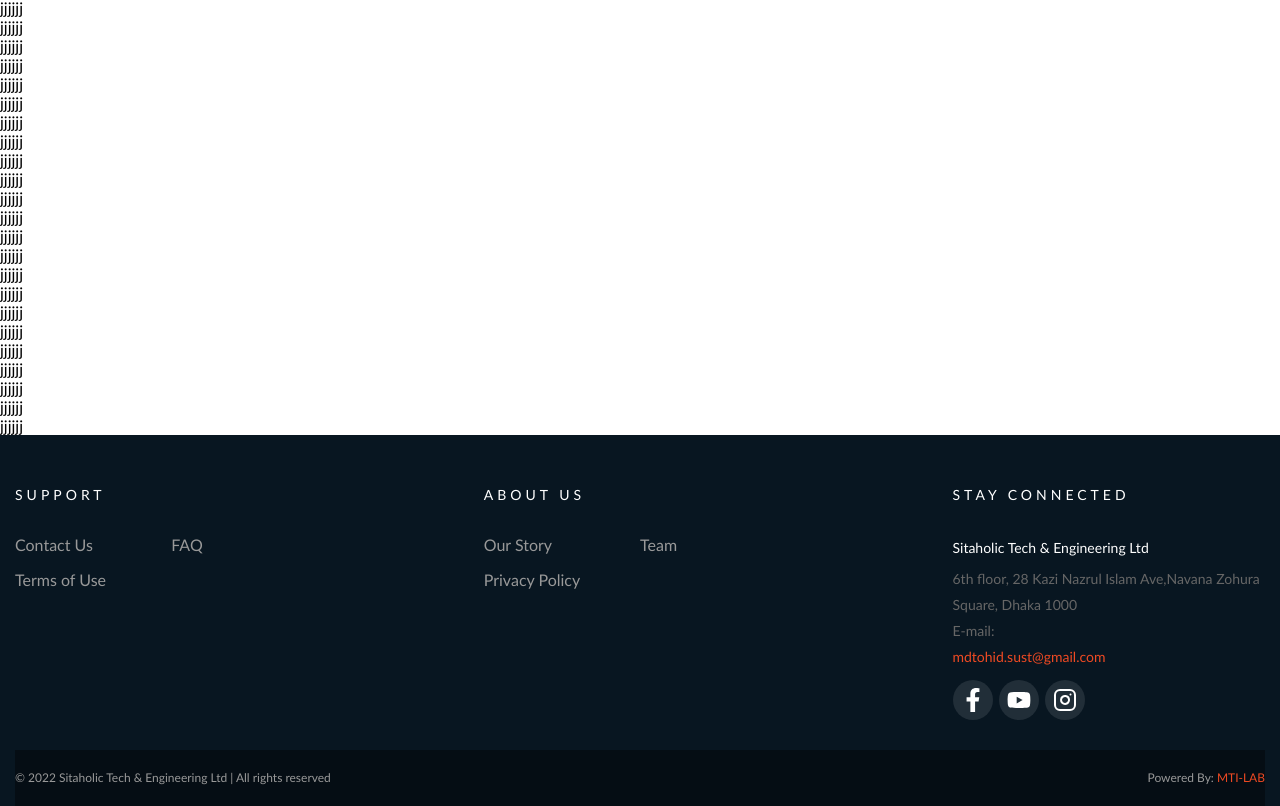
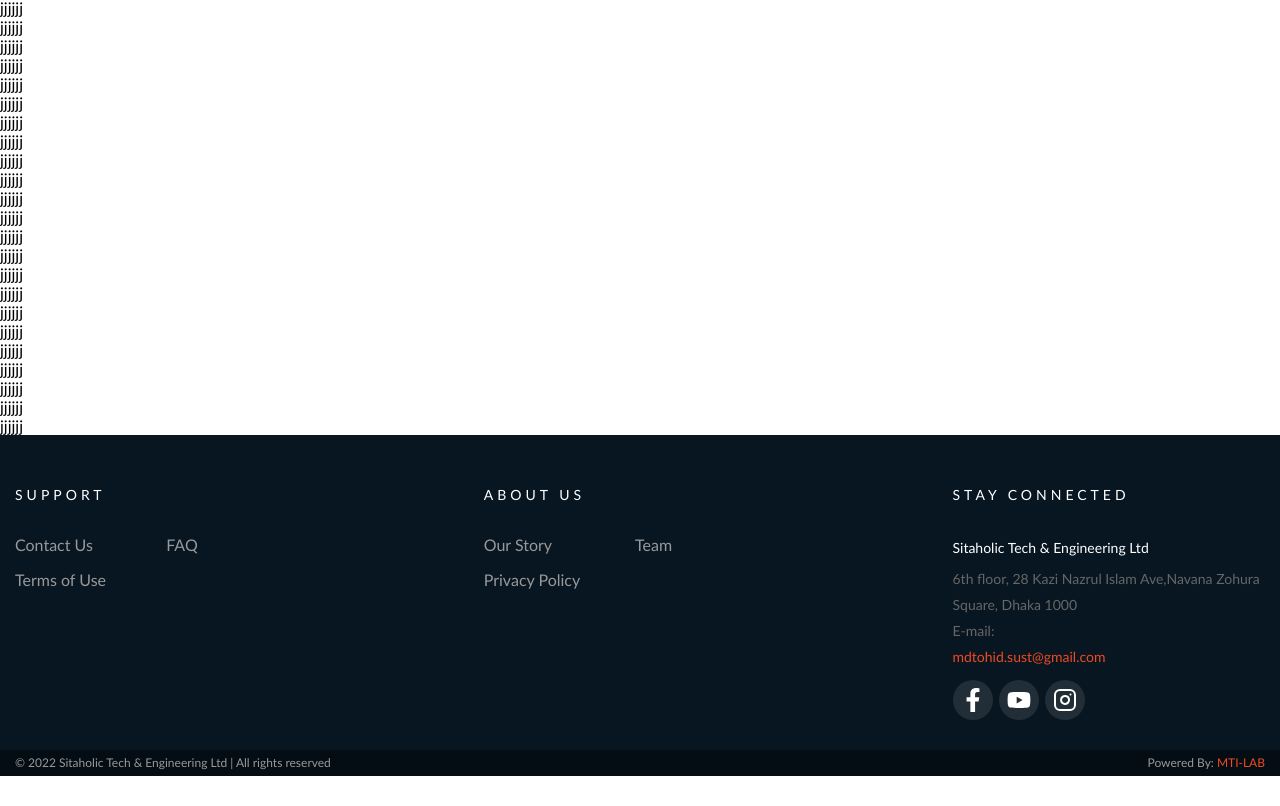
Before and after one commit to Tohid001/Sita-ecom, a React (Create React App) app in the folder front-end/: page / in a window 1280 px wide. Shown: the part 345-1151 px from the top of the page. After the commit the page ends 1121 px from the top, so only its background shows below. Built offline with nearby package versions, Linux system fonts and the light colour scheme.

Commit message:
feature of subfooter regarding margin and padding are updated

```diff
--- a/front-end/src/components/layout/footer/MainFooter.styled.js
+++ b/front-end/src/components/layout/footer/MainFooter.styled.js
@@ -49,6 +49,7 @@ export const StyledListContainer = styled.ul`
   @media (min-width: 768px) {
     display: flex;
     flex-wrap: wrap;
+    padding-right: 10px;
   }
   @media (max-width: 768px) {
     text-align: center;
@@ -125,4 +126,8 @@ export const StyledSocialLinks = styled.a`
   border-radius: 40px;
   background: rgba(255, 255, 255, 0.1);
   display: inline-block;
+  cursor: pointer;
+  &:hover {
+    background: #3749bb;
+  }
 `;
--- a/front-end/src/components/layout/footer/Subfooter.styled.js
+++ b/front-end/src/components/layout/footer/Subfooter.styled.js
@@ -14,21 +14,21 @@ export const StyledSubfooter = styled.div`
     @media (min-width: 768px) {
       flex: 0 0 50%;
       &:nth-child(1) {
-      text-align: start;
-    }
+        text-align: start;
+      }
       &:nth-child(2) {
-      text-align: end;
-    }
-
+        text-align: end;
+      }
     }
     & a {
       color: rgb(239, 74, 35);
     }
   }
+  @media screen and (min-width: 768px) and (max-width: 1366px) {
+    padding: 0 15px;
+  }
   @media (max-width: 1366px) {
     background: rgba(0, 0, 0, 0.4);
-  }
-
-
+    margin: 0 -15px;
   }
 `;
```
